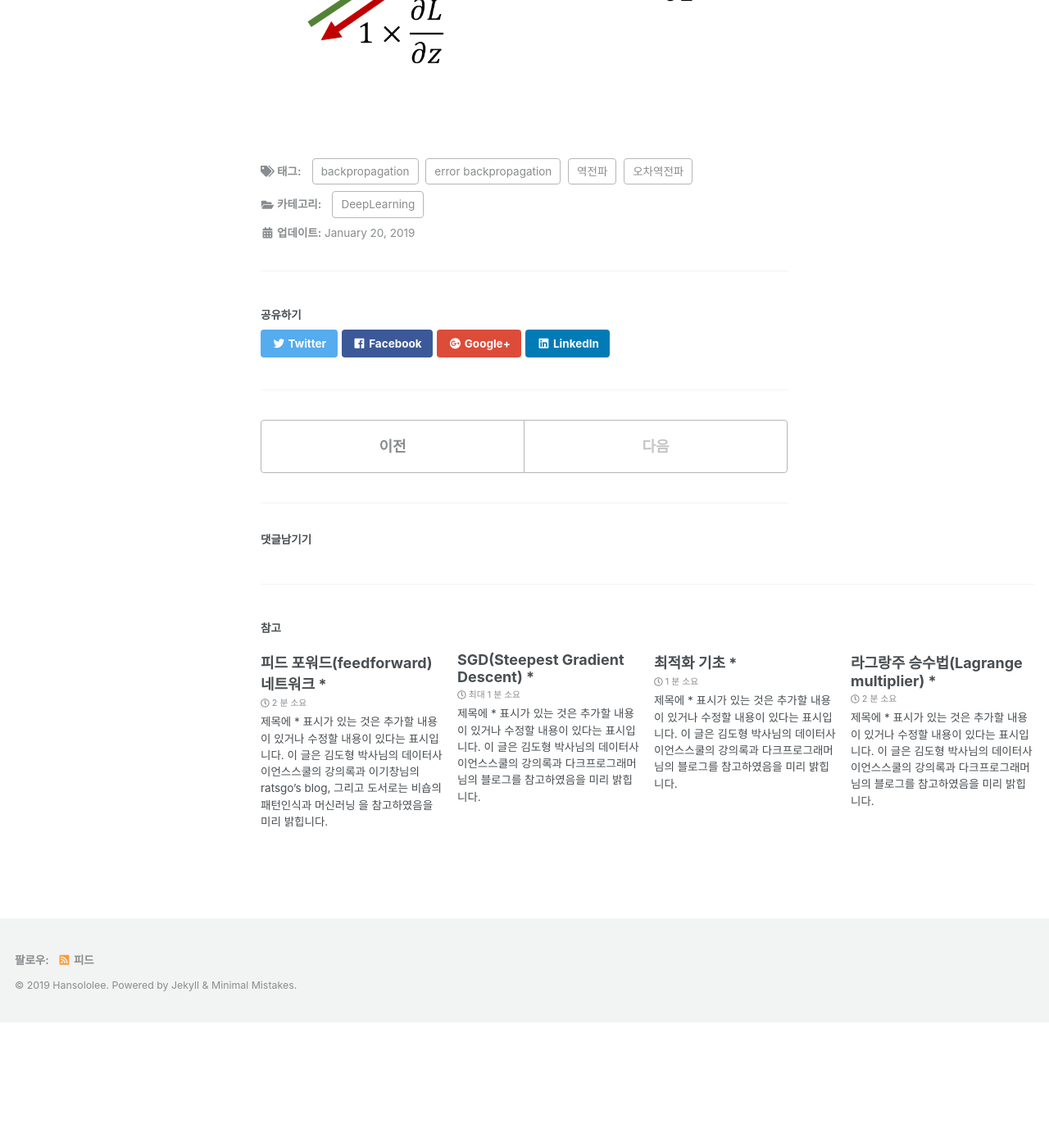
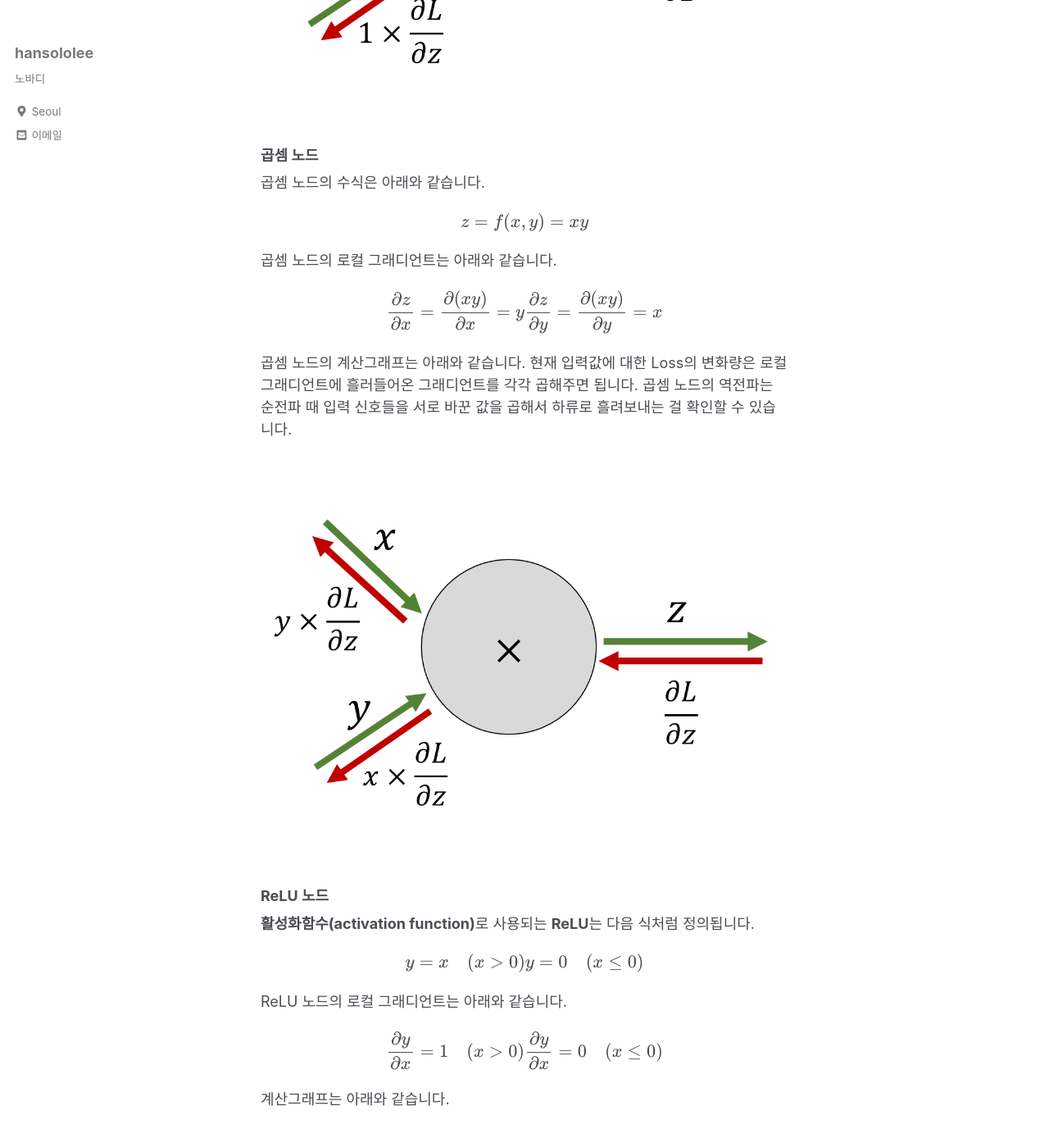
Before and after one commit to arisongha/hansololee.github.io, a Jekyll site: the page built from _posts/2019-01-20-backpropagation.md, in a window 1280 px wide and 1400 px high, scrolled down 4688 px. Shown: the top 1388 px of the window at 82% size. Built offline with Jekyll 4.4.1, drawn with Linux system fonts in a browser that asks for light colours; cached includes are drawn as plain includes; nearby versions of some CDN libraries; formulas are drawn with MathJax 3; before the commit the page ends 5935 px from its top, so only the background shows below that.

Commit message:
Update 2019-01-20-backpropagation.md

```diff
--- a/_posts/2019-01-20-backpropagation.md
+++ b/_posts/2019-01-20-backpropagation.md
@@ -114,3 +114,35 @@ $$\frac { \partial z }{ \partial x } =\frac { \partial (x+y) }{ \partial x } =1\
 <br/>
 <center><img data-action="zoom" src='{{ "/assets/img/propagation_02.png" | relative_url }}' alt='absolute'></center>
 <br/>
+
+### 곱셈 노드
+
+곱셈 노드의 수식은 아래와 같습니다.
+
+$$z=f(x,y)=xy$$
+
+곱셈 노드의 로컬 그래디언트는 아래와 같습니다.
+
+$$\frac { \partial z }{ \partial x } =\frac { \partial (xy) }{ \partial x } =y\\ \frac { \partial z }{ \partial y } =\frac { \partial (xy) }{ \partial y } =x$$
+
+곱셈 노드의 계산그래프는 아래와 같습니다. 현재 입력값에 대한 Loss의 변화량은 로컬 그래디언트에 흘러들어온 그래디언트를 각각 곱해주면 됩니다. 곱셈 노드의 역전파는 순전파 때 입력 신호들을 서로 바꾼 값을 곱해서 하류로 흘려보내는 걸 확인할 수 있습니다.
+
+<br/>
+<center><img data-action="zoom" src='{{ "/assets/img/propagation_03.png" | relative_url }}' alt='absolute'></center>
+<br/>
+
+### ReLU 노드
+
+**활성화함수(activation function)**로 사용되는 **ReLU**는 다음 식처럼 정의됩니다.
+
+$$y=x\quad (x>0)\\ y=0\quad (x\le 0)$$
+
+ReLU 노드의 로컬 그래디언트는 아래와 같습니다.
+
+$$\frac { \partial y }{ \partial x } =1\quad (x>0)\\ \frac { \partial y }{ \partial x } =0\quad (x\le 0)$$
+
+계산그래프는 아래와 같습니다.
+
+<br/>
+<center><img data-action="zoom" src='{{ "/assets/img/propagation_04.png" | relative_url }}' alt='absolute'></center>
+<br/>
```
